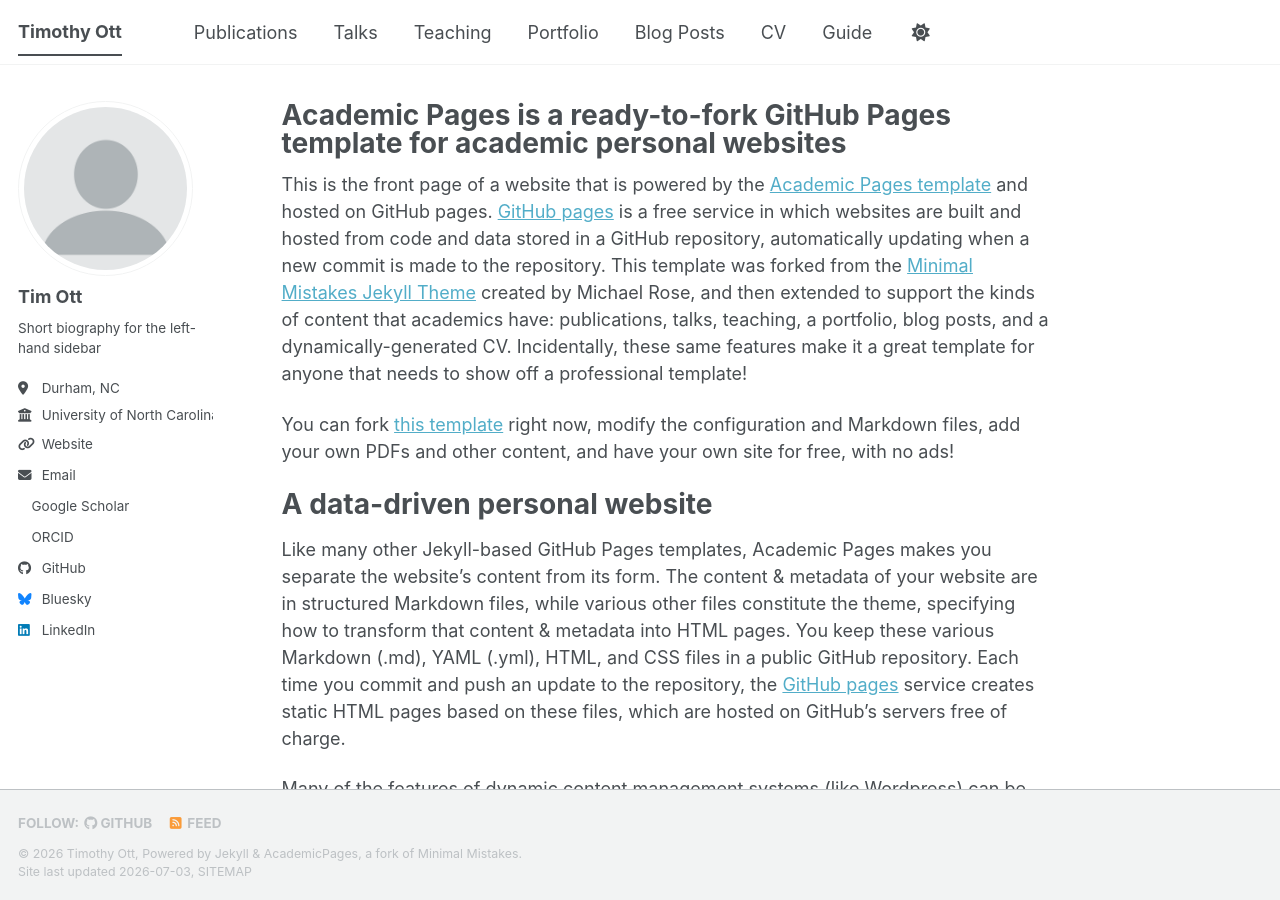
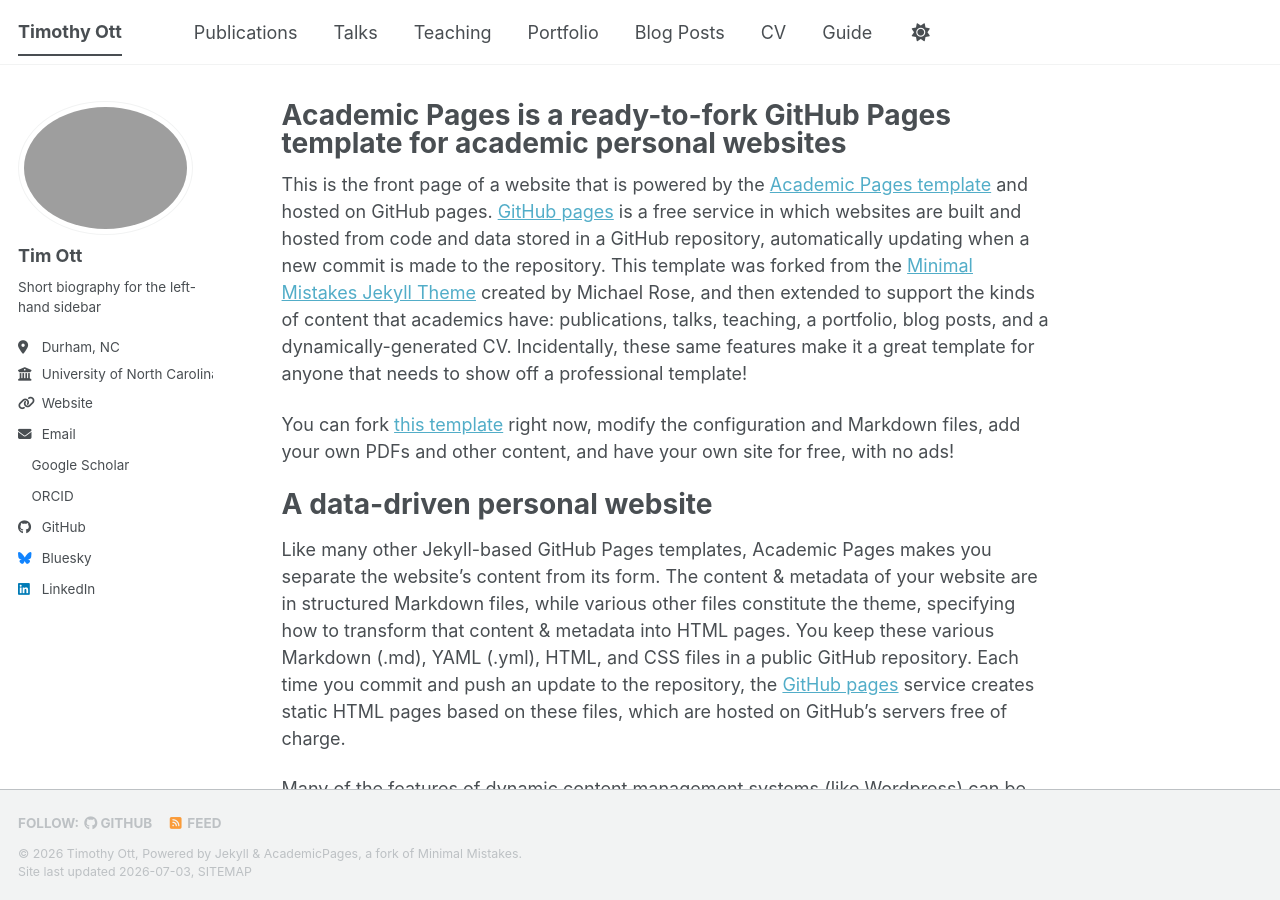
Before and after one commit to timothyott/timothyott.github.io, a Jekyll site: the page built from _pages/about.md, in a window 1280 px wide and 900 px high. Built offline with Jekyll 4.4.1, drawn with Linux system fonts in a browser that asks for light colours; a style sheet for code colours, icons or effects is not loaded.

Commit message:
Update _config.yml

```diff
--- a/_config.yml
+++ b/_config.yml
@@ -23,7 +23,7 @@ repository               : "timothyott/academicpages.github.io"
 #               Additional customization can be done by editing /_includes/author-profile.html
 author:
   # Biographic information
-  avatar           : "profile.png"
+  avatar           : "0W4A1894.jpeg"
   name             : "Tim Ott"
   pronouns         : # example: "she/her"
   bio              : "Short biography for the left-hand sidebar"
```
